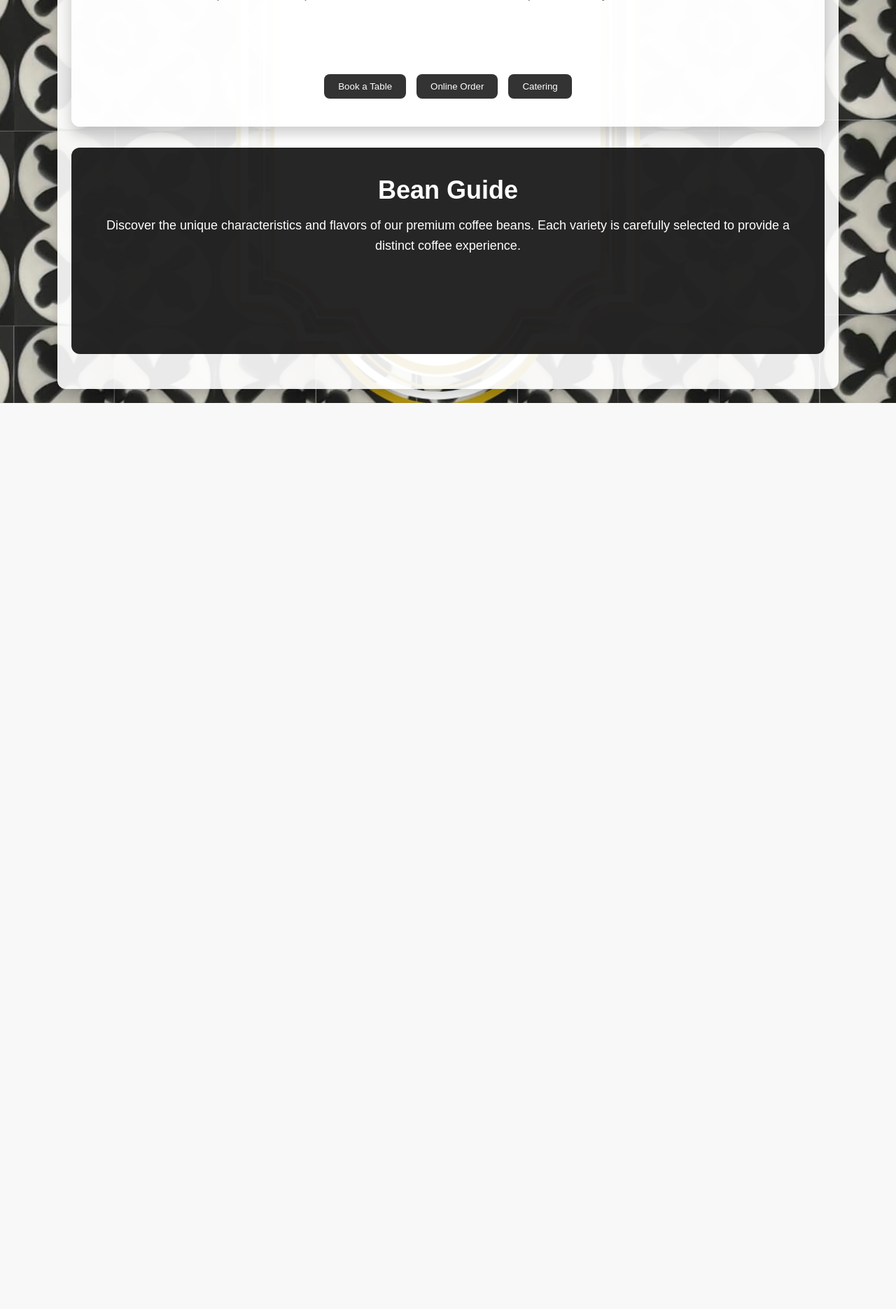
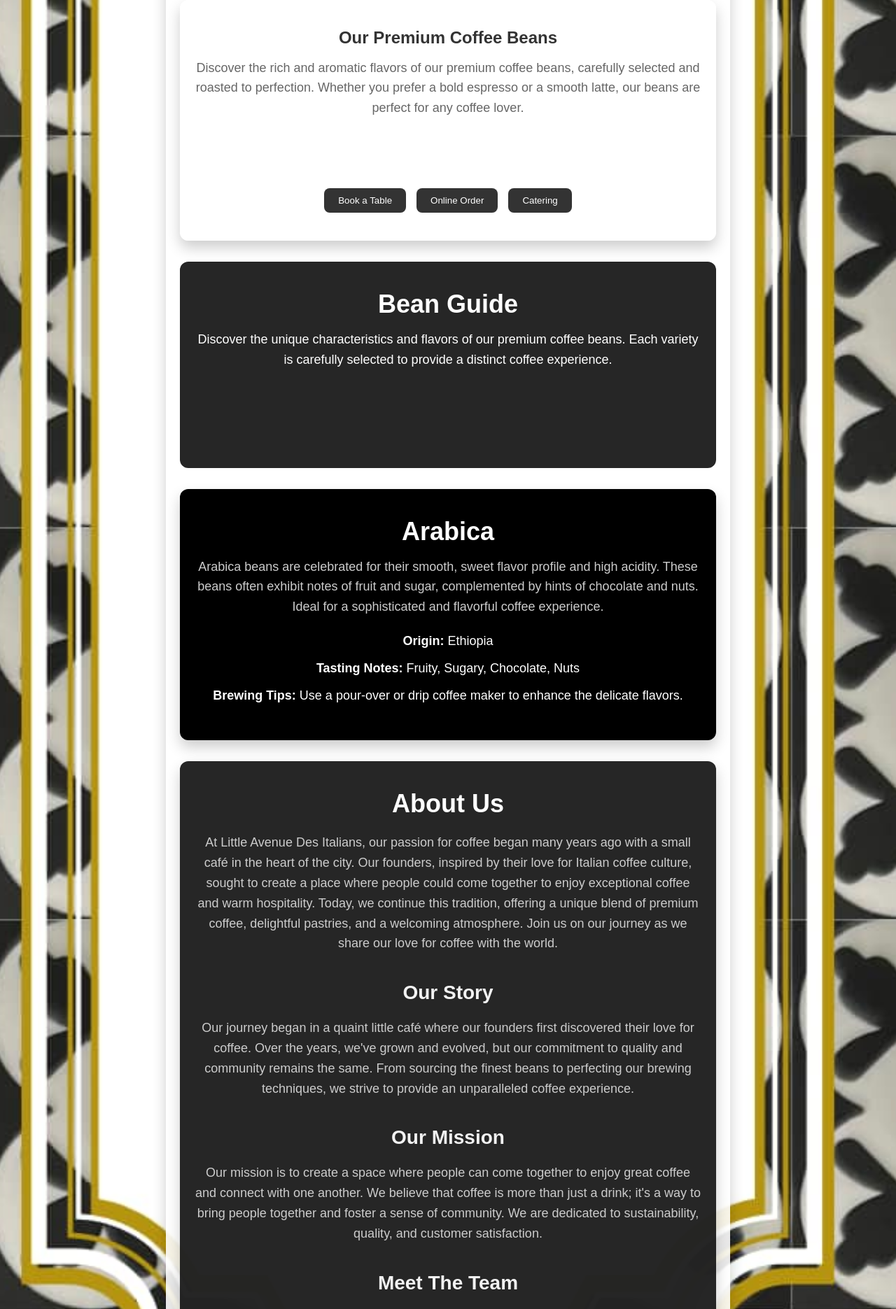
Before and after one commit to rakib-imtiaz/coffee_shop, a PHP site: page / in a window 1280 px wide. Shown: the part 927-2798 px from the top of the page at 70% size. Before the commit the page ends 1503 px from the top, so only its background shows below. Run offline with PHP 8.4, Linux system fonts and the light colour scheme.

Commit message:
new version

```diff
--- a/index.html
+++ b/index.html
@@ -5,37 +5,48 @@
         <meta name="viewport" content="width=device-width, initial-scale=1.0">
         <title>Little Avenue Coffee</title>
         <link rel="stylesheet" href="style.css">
+        <link href="https://cdnjs.cloudflare.com/ajax/libs/font-awesome/6.0.0-beta3/css/all.min.css" rel="stylesheet"> <!-- Font Awesome -->
+        <link href="https://cdn.jsdelivr.net/npm/aos@2.3.4/dist/aos.css" rel="stylesheet">
+    </head>
+
 </head>
 <body>
     <div class="container">
         <header>
-            <div class="content-area">
+            <div class="header-top">
+                <div class="special-offer">
+                    <!-- <button style="background-color: rgb(185, 185, 185);" class="special-offer-btn">Check Out Our Special Offer</button> -->
+                </div>
+                <div class="auth-buttons">
+                    <button class="login-btn"><i class="fas fa-sign-in-alt"></i> Login</button>
+                    <button class="signup-btn"><i class="fas fa-user-plus"></i> Signup</button>
+                </div>
+
+            </div>
             <div class="logo">
                 <img src="logo.png" alt="Little Avenue Coffee Logo">
             </div>
             <nav>
-                    <br>
                 <ul>
                     <li><a href="#">Bean Guide</a></li>
                     <li><a href="#">Shopping</a></li>
                     <li><a href="#">Catering</a></li>
                     <li><a href="#">About Us</a></li>
-                        <li><a href="#">Reviews</a></li>
+                    <li><a href="#">Review</a></li>
                     <li><a href="#">Contact Us</a></li>
                     <li><a href="#">Location</a></li>
-                        <li><a href="#">Blog</a></li>
                 </ul>
             </nav>
-            </div>
         </header>
-        <section class="content">
+
+        <section class="content" data-aos="fade-up">
             <div class="content-area">
-                <img style="height: 50vh;width: 120vh;opacity: 80%;" src="section_coffee_image.jpg" alt="Coffee Beans">
+                <img style="height: 50vh; width: 120vh; opacity: 80%;" src="section_coffee_image.jpg" alt="Coffee Beans">
             </div>
         </section>
 
         <!-- Our Premium Coffee Beans Section -->
-<section class="premium-coffee">
+        <section class="premium-coffee" data-aos="fade-up">
             <h2>Our Premium Coffee Beans</h2>
             <p>Discover the rich and aromatic flavors of our premium coffee beans, carefully selected and roasted to perfection. Whether you prefer a bold espresso or a smooth latte, our beans are perfect for any coffee lover.</p>
             <div class="cta-buttons">
@@ -46,17 +57,38 @@
         </section>
 
         <!-- Bean Guide Section -->
-<section class="bean-guide">
+        <section class="bean-guide" data-aos="fade-up">
             <h2>Bean Guide</h2>
             <p>Discover the unique characteristics and flavors of our premium coffee beans. Each variety is carefully selected to provide a distinct coffee experience.</p>
         </section>
 
+        <!-- Arabica Section -->
+        <section class="arabica-section" data-aos="fade-up">
+            <h2>Arabica</h2>
+            <p>Arabica beans are celebrated for their smooth, sweet flavor profile and high acidity. These beans often exhibit notes of fruit and sugar, complemented by hints of chocolate and nuts. Ideal for a sophisticated and flavorful coffee experience.</p>
+            <div class="arabica-info">
+                <p><strong>Origin:</strong> Ethiopia</p>
+                <p><strong>Tasting Notes:</strong> Fruity, Sugary, Chocolate, Nuts</p>
+                <p><strong>Brewing Tips:</strong> Use a pour-over or drip coffee maker to enhance the delicate flavors.</p>
+            </div>
+        </section>
 
+        <!-- About Us Section -->
+        <section class="about-us" data-aos="fade-up">
+            <h2>About Us</h2>
+            <p>At Little Avenue Des Italians, our passion for coffee began many years ago with a small café in the heart of the city. Our founders, inspired by their love for Italian coffee culture, sought to create a place where people could come together to enjoy exceptional coffee and warm hospitality. Today, we continue this tradition, offering a unique blend of premium coffee, delightful pastries, and a welcoming atmosphere. Join us on our journey as we share our love for coffee with the world.</p>
+            <h3>Our Story</h3>
+            <p>Our journey began in a quaint little café where our founders first discovered their love for coffee. Over the years, we've grown and evolved, but our commitment to quality and community remains the same. From sourcing the finest beans to perfecting our brewing techniques, we strive to provide an unparalleled coffee experience.</p>
+            <h3>Our Mission</h3>
+            <p>Our mission is to create a space where people can come together to enjoy great coffee and connect with one another. We believe that coffee is more than just a drink; it's a way to bring people together and foster a sense of community. We are dedicated to sustainability, quality, and customer satisfaction.</p>
+            <h3>Meet The Team</h3>
+            <p>Our team is made up of passionate coffee lovers who are dedicated to delivering the best coffee experience. From our skilled baristas to our friendly staff, everyone at Little Avenue Des Italians is committed to making your visit memorable.</p>
+        </section>
+    </div>
 
-
-
-
-
-    </div>
+    <script src="https://cdn.jsdelivr.net/npm/aos@2.3.4/dist/aos.js"></script>
+    <script>
+        AOS.init();
+    </script>
 </body>
 </html>
--- a/style.css
+++ b/style.css
@@ -7,63 +7,113 @@
 
 body {
     font-family: 'Arial', sans-serif;
-    background-image: url('background_image.png'); /* Your black-and-white pattern image */
+    background-image: url('background_image.png'); /* Black-and-white pattern */
     background-size: cover;
+    background-repeat: no-repeat;
     background-position: center;
-    min-height: 100vh; /* Allow the body to grow beyond the viewport height */
+    min-height: 100vh;
     display: flex;
     justify-content: center;
-    align-items: flex-start; /* Align items at the top, so the content starts from the top */
-    padding: 20px; /* Add padding around the body to avoid content hitting the edges */
-    color: #333; /* Dark text for readability */
+    align-items: flex-start;
+    padding: 20px;
+    color: #333;
 }
 
 .container {
-    width: 90%;
-    max-width: 1200px;
-    background-color: rgba(255, 255, 255, 0.9); /* Semi-transparent white background */
+    width: 65%;
+    max-width: 1100px;
+    background-color: rgba(255, 255, 255, 0.9);
     padding: 20px;
     border-radius: 12px;
-    box-shadow: 0px 10px 20px rgba(0, 0, 0, 0.2); /* Subtle shadow in black/gray for depth */
+    box-shadow: 0px 10px 20px rgba(0, 0, 0, 0.2);
     text-align: center;
 }
 
-/* Header and Navigation */
+/* Header Styling */
 header {
+    padding: 20px;
+    border-radius: 12px;
+    box-shadow: 0px 10px 20px rgba(0, 0, 0, 0.2);
+}
+
+.header-top {
+    display: flex;
+    justify-content: space-between;
+    align-items: center;
+    margin-bottom: 20px;
+}
+
+.special-offer-btn {
+    background-color: #f7f7f7;
+    border: none;
+    padding: 10px 20px;
+    cursor: pointer;
+    font-size: 14px;
+    font-weight: bold;
+    color: #333;
+    border-radius: 8px;
+}
+
+.auth-buttons button {
+    background-color: #333;
+    color: white;
+    border: none;
+    padding: 10px 20px;
+    margin-left: 10px;
+    cursor: pointer;
+    border-radius: 8px;
+}
+
+.auth-buttons button:hover {
+    background-color: white;
+    color: #333;
+    transition: background-color 0.3s ease;
+}
+
+.logo {
+    text-align: center;
     margin-bottom: 20px;
 }
 
 .logo img {
     width: 150px;
-    height: 150px;
+    height: auto;
     border-radius: 50%;
-    object-fit: cover;
-    border: 5px solid black; /* Black border to match the black-and-white theme */
+    border: 5px solid white;
 }
 
+/* Navigation Menu Styling */
 nav ul {
     display: flex;
     justify-content: center;
+    align-items: center;
+    flex-wrap: wrap;
     list-style-type: none;
-    margin-top: 20px;
+    padding: 0;
+    margin: 0;
+    gap: 15px;
 }
 
 nav ul li {
-    margin: 0 15px;
+    flex: 1 1 auto;
+    display: flex;
+    justify-content: center;
 }
 
 nav ul li a {
     text-decoration: none;
-    color: #333; /* Dark gray for navigation text */
-    background-color: rgba(92, 72, 72, 0.24); /* Light background, semi-transparent */
+    color: black;
+    font-weight: bold;
     padding: 10px 20px;
+    background-color: #ece9e9;
     border-radius: 8px;
     transition: background-color 0.3s ease;
+    white-space: nowrap;
 }
 
 nav ul li a:hover {
-    background-color: black; /* Solid black on hover */
-    color: white; /* White text on hover */
+    background-color: black;
+    color: white;
 }
 
 /* Content Section */
@@ -156,3 +193,143 @@ nav ul li a:hover {
     font-size: 18px;
     line-height: 1.6;
 }
+
+/* Arabica Section */
+.arabica-section {
+    background-color: black;
+    padding: 40px 20px;
+    text-align: center;
+    border-radius: 12px;
+    color: white;
+    margin-bottom: 30px;
+    box-shadow: 0px 10px 20px rgba(0, 0, 0, 0.2);
+}
+
+.arabica-section h2 {
+    font-size: 36px;
+    margin-bottom: 15px;
+    color: white;
+}
+
+.arabica-section p {
+    font-size: 18px;
+    line-height: 1.6;
+    color: #ccc;
+    margin-bottom: 20px;
+}
+
+.arabica-info p {
+    font-size: 18px;
+    margin: 10px 0;
+    color: #fff;
+}
+
+/* About Us Section */
+.about-us {
+    background-color: rgba(0, 0, 0, 0.85);
+    padding: 40px 20px;
+    text-align: center;
+    border-radius: 12px;
+    color: white;
+    margin-bottom: 30px;
+    box-shadow: 0px 10px 20px rgba(0, 0, 0, 0.2);
+}
+
+.about-us h2 {
+    font-size: 36px;
+    margin-bottom: 20px;
+    color: white;
+}
+
+.about-us h3 {
+    font-size: 28px;
+    margin-top: 40px;
+    margin-bottom: 20px;
+    color: #f2f2f2;
+}
+
+.about-us p {
+    font-size: 18px;
+    line-height: 1.6;
+    color: #ccc;
+    margin-bottom: 30px;
+}
+
+/* Responsive Layout */
+@media (max-width: 1200px) {
+    .container {
+        width: 80%;
+    }
+}
+
+@media (max-width: 992px) {
+    .container {
+        width: 85%;
+    }
+
+    nav ul {
+        flex-wrap: wrap;
+    }
+
+    nav ul li {
+        margin: 5px;
+    }
+
+    .header-top {
+        flex-direction: column;
+        align-items: center;
+    }
+
+    .special-offer-btn, .auth-buttons button {
+        margin-bottom: 10px;
+    }
+}
+
+@media (max-width: 768px) {
+    .container {
+        width: 90%;
+    }
+
+    nav ul {
+        flex-direction: column;
+        align-items: center;
+    }
+
+    nav ul li {
+        width: 100%;
+        margin: 10px 0;
+    }
+
+    .cta-buttons {
+        flex-direction: column;
+        align-items: center;
+    }
+
+    .cta-buttons button {
+        width: 100%;
+        margin-bottom: 10px;
+    }
+}
+
+@media (max-width: 576px) {
+    .container {
+        width: 95%;
+    }
+
+    .special-offer-btn, .auth-buttons button {
+        padding: 8px 15px;
+        font-size: 12px;
+    }
+
+    header .logo img {
+        width: 100px;
+    }
+
+    .premium-coffee h2, .bean-guide h2, .arabica-section h2, .about-us h2 {
+        font-size: 28px;
+    }
+
+    .premium-coffee p, .bean-guide p, .arabica-section p, .about-us p {
+        font-size: 16px;
+    }
+}
```
Also changed, not shown: other parts of style.css (+12 -25 lines). Lines whose indentation alone changed are shown as unchanged.
